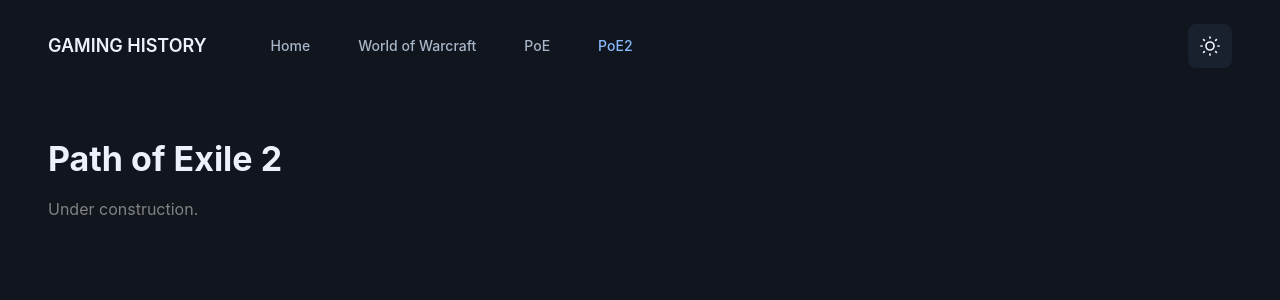
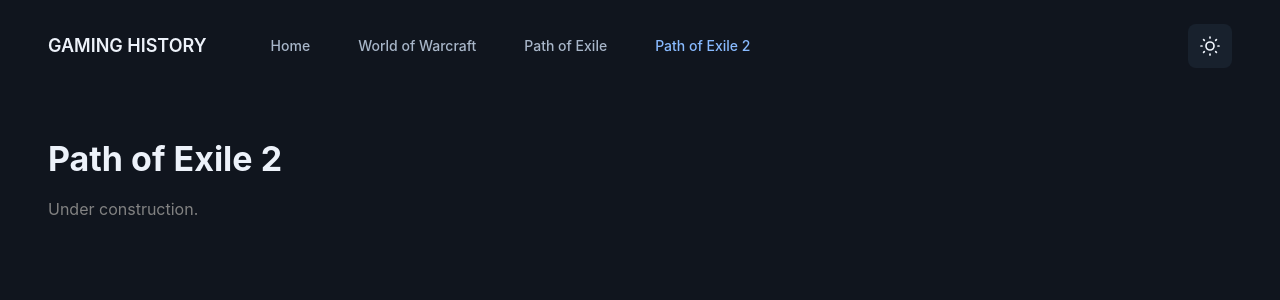
Before and after one commit to barrlo/gaming-history-ui, a React (Vite) app: page /poe2 in a window 1280 px wide. Shown: the top 300 px of the page. Built offline with nearby package versions, Linux system fonts and the light colour scheme.

Commit message:
fix: spell out game names in desktop navigation (#5)

```diff
--- a/src/components/SiteLayout.tsx
+++ b/src/components/SiteLayout.tsx
@@ -6,10 +6,10 @@
 import styles from './SiteLayout.module.css';
 
 const links = [
-  { label: 'Home', path: '/', shortLabel: 'Home' },
-  { label: 'World of Warcraft', path: '/wow', shortLabel: 'World of Warcraft' },
-  { label: 'Path of Exile', path: '/poe', shortLabel: 'PoE' },
-  { label: 'Path of Exile 2', path: '/poe2', shortLabel: 'PoE2' },
+  { label: 'Home', path: '/' },
+  { label: 'World of Warcraft', path: '/wow' },
+  { label: 'Path of Exile', path: '/poe' },
+  { label: 'Path of Exile 2', path: '/poe2' },
 ];
 
 export const SiteLayout = ({ children }: { children: ReactNode }) => {
@@ -43,9 +43,9 @@
           visibleFrom="md"
           wrap="nowrap"
         >
-          {links.map(({ label, path, shortLabel }) => (
+          {links.map(({ label, path }) => (
             <NavLink aria-label={label} className={styles.navigationLink} end={path === '/'} key={path} to={path}>
-              {shortLabel}
+              {label}
             </NavLink>
           ))}
         </Group>
```
